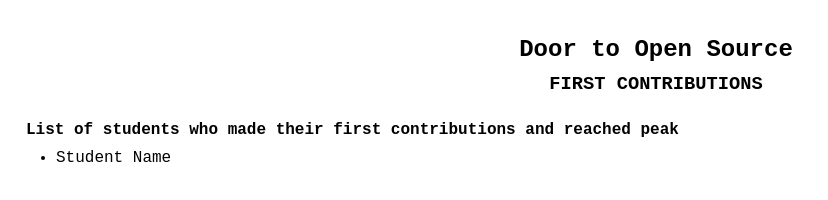
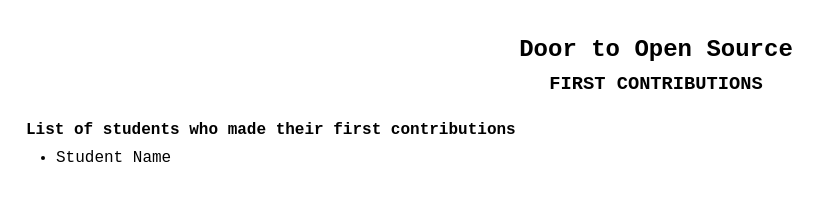
Before and after one commit to manobalaji518/CSAU-Door-To-Open-Source, a plain HTML site: page index.html in a window 1280 px wide. Shown: the whole page, without its empty margins (0-828 px from the left). Drawn offline with Linux system fonts and the light colour scheme.

Commit message:
initial commit

```diff
--- a/index.html
+++ b/index.html
@@ -13,7 +13,7 @@
         <h3>FIRST CONTRIBUTIONS</h3>
     </div>
     <div class="contributors">
-        <h4>List of students who made their first contributions and reached peak</h4>
+        <h4>List of students who made their first contributions</h4>
         <ul>
             <li>
                 <a href="https://github.com/username">Student Name</a>
```
